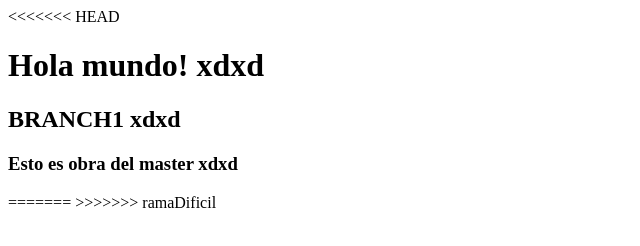
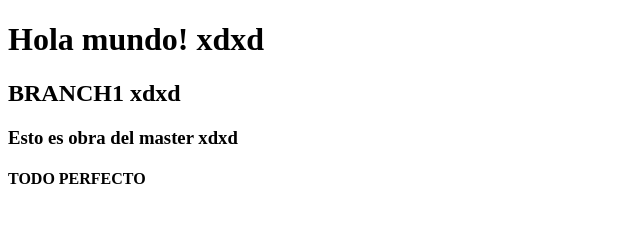
Before and after one commit to MPCHCreator/gitDou, a plain HTML site: page index.html in a window 1280 px wide. Shown: the whole page, without its empty margins (0-640 px from the left). Drawn offline with Linux system fonts and the light colour scheme.

Commit message:
Tddo bien nuevamente

```diff
--- a/index.html
+++ b/index.html
@@ -1,16 +1,14 @@
 <!DOCTYPE html>
 <html lang="en">
 <head>
-    <meta charset="UTF-8">
+    <meta charset=git"UTF-8">
     <meta name="viewport" content="width=device-width, initial-scale=1.0">
     <title>Document</title>
 </head>
 <body>
-<<<<<<< HEAD
     <h1>Hola mundo! xdxd</h1>
     <h2> BRANCH1 xdxd</h2>
     <h3>Esto es obra del master xdxd</h3>
-=======
->>>>>>> ramaDificil
+    <h4>TODO PERFECTO</h4>
 </body>
 </html>
```
